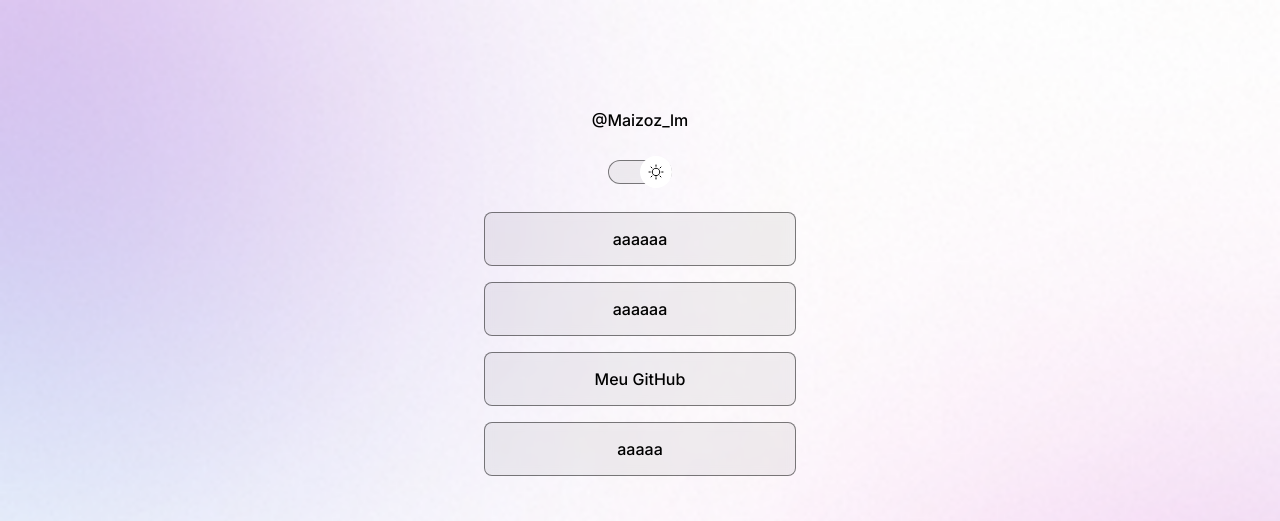
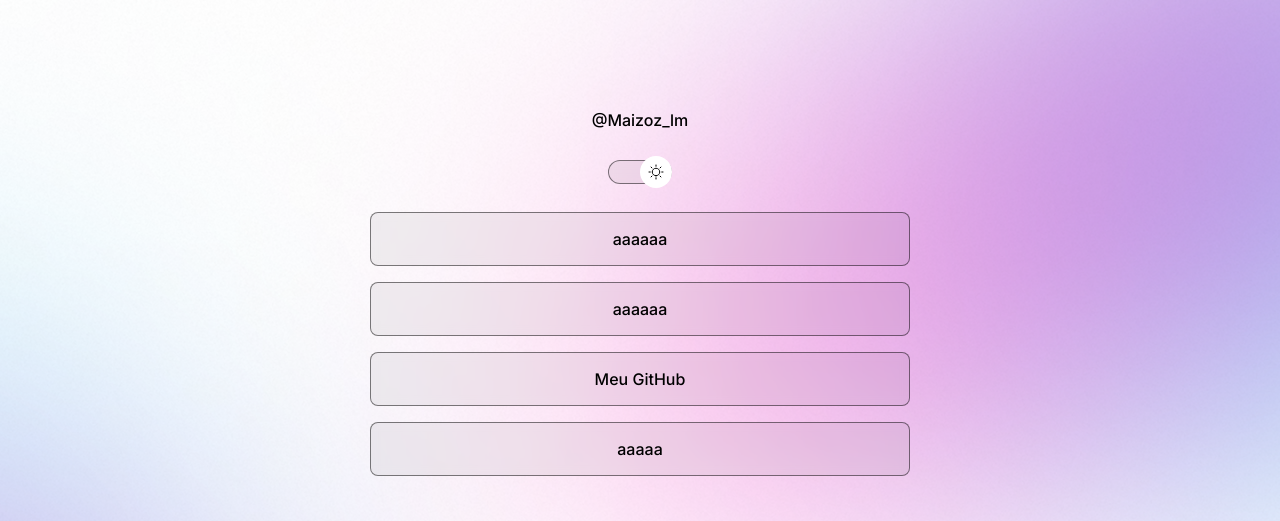
Before and after one commit to Maizoz/project-rocketseat, a plain HTML site: page index.html in a window 1280 px wide. Shown: the top 521 px of the page. Drawn offline with nearby package versions, Linux system fonts and the light colour scheme.

Commit message:
media width background

```diff
--- a/style.css
+++ b/style.css
@@ -23,6 +23,7 @@
 }
 body {
   background: var(--bg-url) no-repeat center top / cover;
+  height: 100vh;
 }
 
 body * {
@@ -30,7 +31,8 @@ body * {
   color: var(--text-color);
 }
 #container {
-  width: 360px;
+  width: 100%;
+  max-width: 588px;
   margin: 56px auto 0px;
   padding: 0 24px;
 }
@@ -124,3 +126,12 @@ ul li a:hover {
   background: var(--highlight-color);
   border-radius: 50%;
 }
+
+@media (min-width: 700px) {
+  :root {
+    --bg-url: url(assets/bg-desktop.png/Background.png);
+  }
+  .light {
+    --bg-url: url(assets/bg-desktop.png/background-light.png);
+  }
+}
```
Also changed, not shown: assets/bg-desktop.png/Background.png (added), assets/bg-desktop.png/background-light.png (added).
